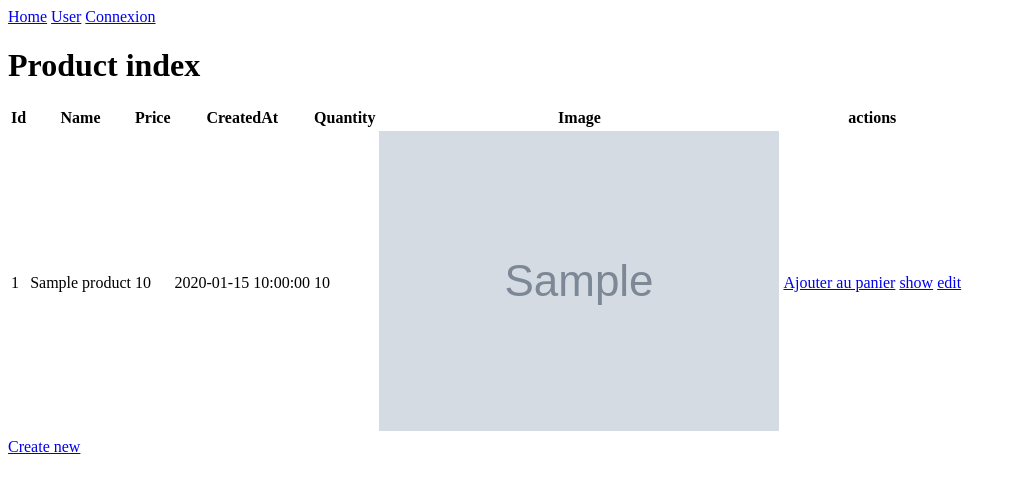
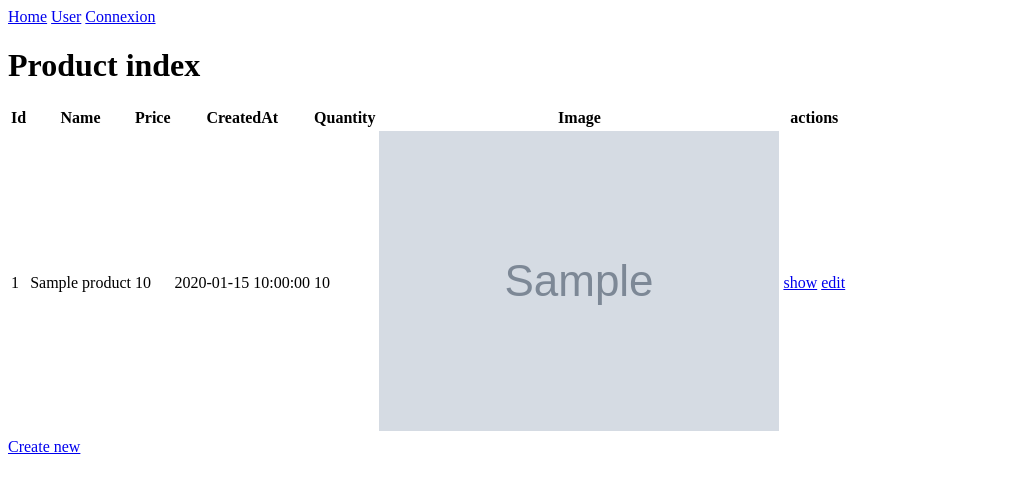
Before and after one commit to zimzim62000/tphello, a Symfony app: template templates/product/index.html.twig in a window 1280 px wide. Shown: the top 493 px of the page, without its empty margins (0-1015 px from the left). Run offline with Twig, Linux system fonts and the light colour scheme; the template is opened without the code that fills it: most values are stand-ins (such as "Sample title", 1, 10 or a date in 2020); grey boxes marked "Sample" are stand-in pictures; some libraries are stand-ins or nearby versions.

Commit message:
Question 3.2

```diff
--- a/templates/product/index.html.twig
+++ b/templates/product/index.html.twig
@@ -31,7 +31,9 @@
                     {% endif %}
                 </td>
                 <td>
-                    <a href="#">Ajouter au panier</a>
+                    {% if is_granted("ROLE_USER") %}
+                        <button href="#">Ajouter au panier</button>
+                    {% endif %}
                     <a href="{{ path('product_show', {'id': product.id}) }}">show</a>
                     <a href="{{ path('product_edit', {'id': product.id}) }}">edit</a>
                 </td>
```
